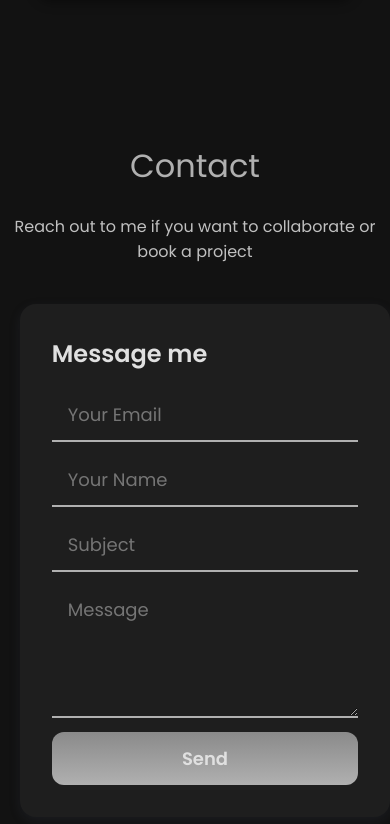
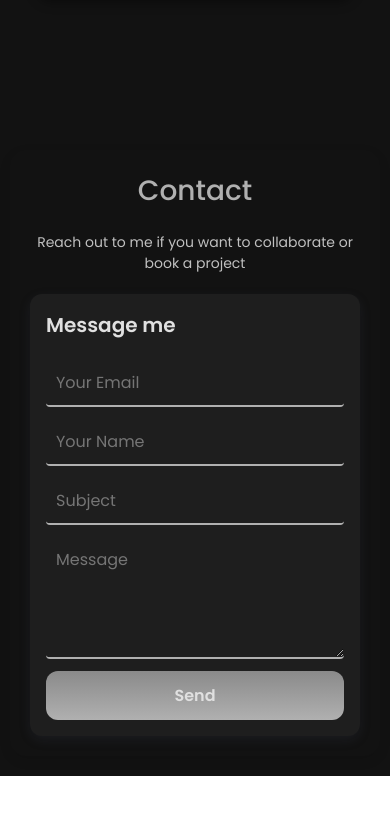
Before and after one commit to Turtlebole/turtle-portfolio, a React (Create React App) app: page / in a window 390 px wide. Shown: the part 1630-2454 px from the top of the page. After the commit the page ends 2406 px from the top, so only its background shows below. Built offline with nearby package versions, Linux system fonts and the light colour scheme.

Commit message:
Contact responsive fix

```diff
--- a/src/components/Contact/index.js
+++ b/src/components/Contact/index.js
@@ -1,6 +1,5 @@
-import React from 'react'
-import styled from 'styled-components'
-import { useRef } from 'react';
+import React, { useRef } from 'react';
+import styled from 'styled-components';
 import emailjs from '@emailjs/browser';
 import { Snackbar } from '@mui/material';
 
@@ -8,129 +7,123 @@ const Container = styled.div`
   display: flex;
   flex-direction: column;
   justify-content: center;
+  align-items: center;
   position: relative;
   z-index: 1;
-align-items: center;
+  padding: 20px;
   @media (max-width: 960px) {
-    padding: 0px;
+    padding: 20px 10px;
   }
-`
+`;
 
 const Wrapper = styled.div`
-position: relative;
   display: flex;
-justify-content: space-between;
+  flex-direction: column;
   align-items: center;
-flex-direction: column;
   width: 100%;
-max-width: 1350px;
-padding: 0px 0px 80px 0px;
-gap: 12px;
-@media (max-width: 960px) {
-    flex-direction: column;
+  max-width: 1200px;
+  padding: 40px 20px;
+  background-color: transparent;
+  border-radius: 16px;
+  box-shadow: rgba(0, 0, 0, 0.1) 0px 4px 12px;
+  gap: 20px;
+  @media (max-width: 768px) {
+    padding: 20px;
   }
-`
+`;
 
 const Title = styled.div`
-font-size: 42px;
+  font-size: 36px;
   text-align: center;
-font-weight: 400;
-margin-top: 20px;
+  font-weight: 500;
   color: ${({ theme }) => theme.colored_detail};
   @media (max-width: 768px) {
-      margin-top: 12px;
-      font-size: 32px;
+    font-size: 28px;
   }
 `;
 
 const Desc = styled.div`
-    font-size: 18px;
+  font-size: 16px;
   text-align: center;
-    max-width: 600px;
+  max-width: 500px;
   color: ${({ theme }) => theme.text_secondary};
   @media (max-width: 768px) {
-        margin-top: 12px;
-        font-size: 16px;
+    font-size: 14px;
   }
 `;
 
-
 const ContactForm = styled.form`
-  width: 95%;
+  width: 100%;
   max-width: 600px;
   display: flex;
-  align-items: left;
-  margin-left: 20px;
   flex-direction: column;
   background-color: ${({ theme }) => theme.card};
-  padding: 32px;
-  border-radius: 16px;
+  padding: 24px;
+  border-radius: 12px;
   box-shadow: rgba(76, 81, 109, 0.15) 0px 4px 12px;
-  margin-top: 28px;
   gap: 12px;
-`
+  @media (max-width: 768px) {
+    padding: 16px;
+  }
+`;
 
 const ContactTitle = styled.div`
-  font-size: 24px;
-  margin-bottom: 6px;
+  font-size: 20px;
+  margin-bottom: 8px;
   font-weight: 600;
   color: ${({ theme }) => theme.text_primary};
-`
+`;
 
 const ContactInput = styled.input`
-  flex: 1;
+  width: 100%;
   background-color: transparent;
   border: none;
   outline: none;
-  font-size: 18px;
+  font-size: 16px;
   color: ${({ theme }) => theme.text_primary};
-  border-radius: 0;
   border-bottom: 2px solid ${({ theme }) => theme.primary};
-  padding: 12px 16px;
+  padding: 10px;
+  border-radius: 4px;
   &:focus {
     border-bottom: 2px solid ${({ theme }) => theme.primary};
   }
-`
+`;
 
 const ContactInputMessage = styled.textarea`
-  flex: 1;
+  width: 100%;
   background-color: transparent;
   border: none;
   outline: none;
-  font-size: 18px;
+  font-size: 16px;
   color: ${({ theme }) => theme.text_primary};
-  border-radius: 0;
   border-bottom: 2px solid ${({ theme }) => theme.primary};
-  padding: 12px 16px;
+  padding: 10px;
+  border-radius: 4px;
+  resize: vertical;
   &:focus {
     border-bottom: 2px solid ${({ theme }) => theme.primary};
   }
-`
+`;
 
-const ContactButton = styled.input`
+const ContactButton = styled.button`
   width: 100%;
-  text-decoration: none;
-  text-align: center;
   background: ${({ theme }) => theme.buttonGradient};
-  padding: 13px 16px;
-  margin-top: 2px;
+  padding: 12px;
   border-radius: 12px;
   border: none;
   color: ${({ theme }) => theme.text_primary};
-  font-size: 18px;
+  font-size: 16px;
   font-weight: 600;
+  cursor: pointer;
+  transition: all 0.3s ease-in-out;
   &:hover {
     transform: scale(1.05);
     filter: brightness(1.2);
-  transition: all 0.4s ease-in-out;
-  box-shadow:  20px 20px 60px #1F2634,
-  filter: brightness(1);
-`
-
-
+    box-shadow: rgba(0, 0, 0, 0.2) 0px 4px 8px;
+  }
+`;
 
 const Contact = () => {
-
   const [open, setOpen] = React.useState(false);
   const form = useRef();
 
@@ -142,7 +135,7 @@ const Contact = () => {
       from_name: formData.get('from_name'),
       subject: formData.get('subject'),
       message_html: formData.get('message')
-    }
+    };
 
     emailjs.sendForm('service_ta9bofd', 'template_uynwfeq', form.current, '7ob0JqA_SdDIyYJOa')
         .then((result) => {
@@ -151,7 +144,7 @@ const Contact = () => {
         }, (error) => {
           console.log(error.text);
         });
-  }
+  };
 
   return (
       <Container>
@@ -160,22 +153,22 @@ const Contact = () => {
           <Desc>Reach out to me if you want to collaborate or book a project</Desc>
           <ContactForm ref={form} onSubmit={handleSubmit}>
             <ContactTitle>Message me</ContactTitle>
-          <ContactInput placeholder="Your Email" name="from_email" />
-          <ContactInput placeholder="Your Name" name="from_name" />
-          <ContactInput placeholder="Subject" name="subject" />
-          <ContactInputMessage placeholder="Message" rows="4" name="message" />
-          <ContactButton type="submit" value="Send" />
+            <ContactInput placeholder="Your Email" name="from_email" required />
+            <ContactInput placeholder="Your Name" name="from_name" required />
+            <ContactInput placeholder="Subject" name="subject" required />
+            <ContactInputMessage placeholder="Message" rows="4" name="message" required />
+            <ContactButton type="submit">Send</ContactButton>
           </ContactForm>
           <Snackbar
               open={open}
               autoHideDuration={6000}
-          onClose={()=>setOpen(false)}
+              onClose={() => setOpen(false)}
               message="Email sent successfully!"
               severity="success"
           />
         </Wrapper>
       </Container>
-  )
-}
+  );
+};
 
-export default Contact
+export default Contact;
```
Lines whose indentation alone changed are shown as unchanged.
